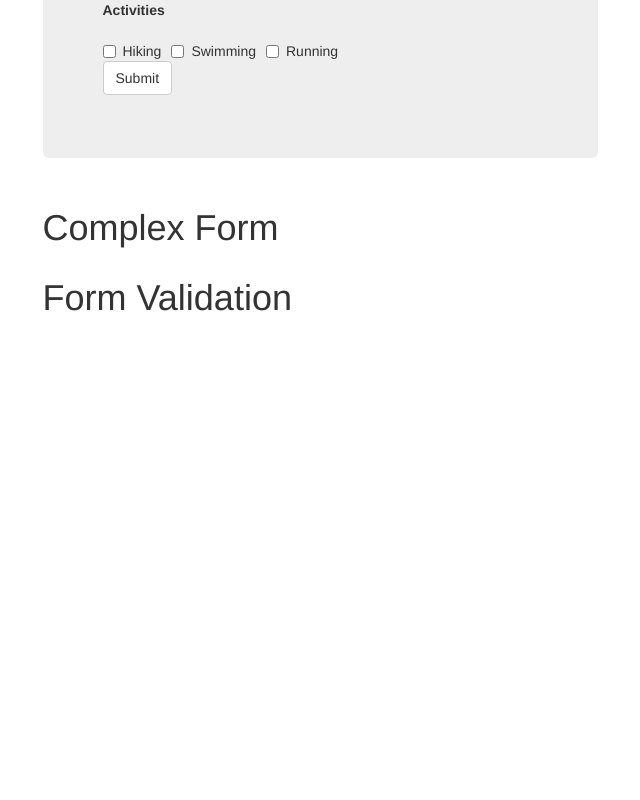
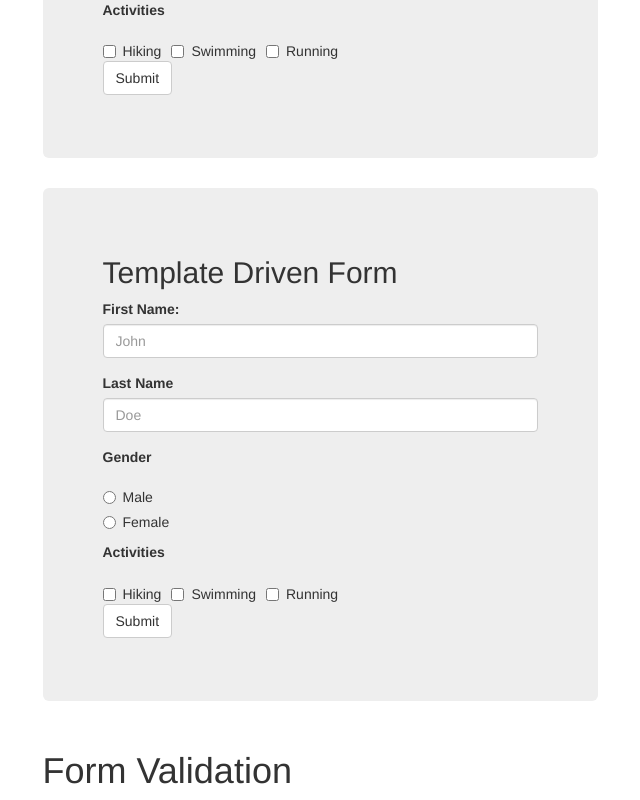
Before and after one commit to tusharcoder/angular-forms-tutorial, an Angular app: page / in a window 1280 px wide. Shown: the part 354-1154 px from the top of the page, without its empty margins (320-960 px from the left). Before the commit the page ends 800 px from the top, so only its background shows below. Built offline with nearby package versions, Linux system fonts and the light colour scheme.

Commit message:
add form html

```diff
--- a/src/app/app.complexform.html
+++ b/src/app/app.complexform.html
@@ -4,6 +4,51 @@
 @Email:  tamyworld@gmail.com
 @Filename: app.complexform.html
 @Last modified by:   Tushar
-@Last modified time: 2016-12-30T01:09:56+05:30
+@Last modified time: 2016-12-30T01:28:30+05:30
 -->
-<h1>Complex Form</h1>
+<div class="jumbotron">
+  <h2>Template Driven Form</h2>
+   <!-- Here we are declaring a local variable called “form” and setting it to an instance of ngForm. This is very important. Now our local form variable becomes of type FormGroup allowing us access to the FormGroup API’s on this local variable. We use this in the ngSubmit event where we send the value of the form via form.value -->
+  <form #form="ngForm" (ngSubmit)="submitForm(form.value)">
+    <div class="form-group">
+      <label>First Name:</label>
+      <!-- Since we are working with template driven forms, we can use the ngModel directive to capture the values of our forms. One thing to note if you are coming from Angular 1.x. Using ngModel as shown below creates a one-way data binding, so once we hit submit the data is only sent to the controller. If we wanted to use two-way data binding, we would have to wrap the ngModel in [()] and assign an attribute to it. Also the name of the field corresponds to the name attribute so our first input will be firstName. -->
+      <input type="text" class="form-control" placeholder="John" name="firstName" ngModel required>
+    </div>
+    <div class="form-group">
+      <label>Last Name</label>
+      <input type="text" class="form-control" placeholder="Doe" name="lastName" ngModel required>
+    </div>
+    <div class="form-group">
+      <label>Gender</label>
+    </div>
+    <!-- Radio and checkboxes work much the same way -->
+    <div class="radio">
+      <label>
+        <input type="radio" name="gender" value="Male" ngModel>
+        Male
+      </label>
+    </div>
+    <div class="radio">
+      <label>
+        <input type="radio" name="gender" value="Female" ngModel>
+        Female
+      </label>
+    </div>
+    <div class="form-group">
+      <label>Activities</label>
+    </div>
+    <label class="checkbox-inline">
+      <input type="checkbox" value="hiking" name="hiking" ngModel> Hiking
+    </label>
+    <label class="checkbox-inline">
+      <input type="checkbox" value="swimming" name="swimming" ngModel> Swimming
+    </label>
+    <label class="checkbox-inline">
+      <input type="checkbox" value="running" name="running" ngModel> Running
+    </label>
+    <div class="form-group">
+      <button type="submit" class="btn btn-default">Submit</button>
+    </div>
+  </form>
+</div>
```
